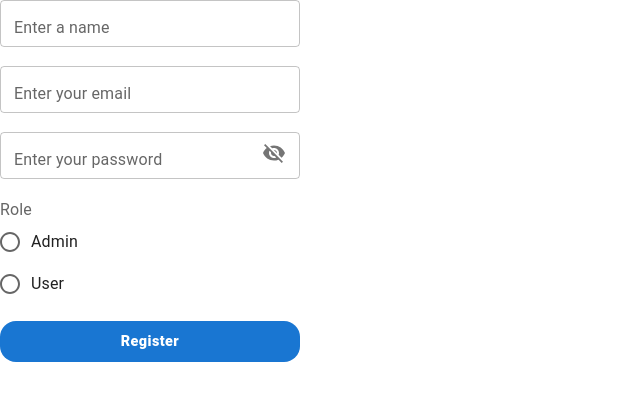
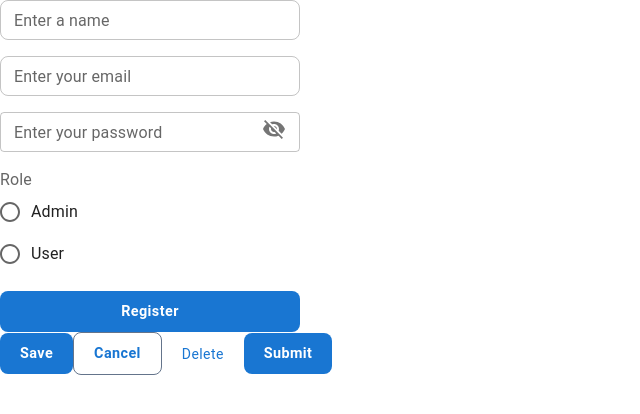
Before and after one commit to KirtanV19/MUI, a React (Vite) app: page / in a window 1280 px wide. Shown: the top 414 px of the page, without its empty margins (0-640 px from the left). Built offline with nearby package versions, Linux system fonts and the light colour scheme.

Commit message:
Improve Custom button

```diff
--- a/src/App.jsx
+++ b/src/App.jsx
@@ -1,13 +1,14 @@
 import Register from "./components/Register";
-import { ThemeProvider } from "@emotion/react";
+import { ThemeProvider } from "@mui/material/styles";
 import theme from "./theme/theme";
 import { CssBaseline } from "@mui/material";
-
+import Demo from "./components/Demo";
 const App = () => {
   return (
     <ThemeProvider theme={theme}>
       <CssBaseline />
       <Register />
+      <Demo />
     </ThemeProvider>
   );
 };
--- /dev/null
+++ b/src/components/Demo.jsx
@@ -0,0 +1,14 @@
+import CustomButton from '../shared/CustomButton'
+
+const Demo = () => {
+    return (
+        <>
+            <CustomButton variant="contained">Save</CustomButton>
+            <CustomButton variant="outlined">Cancel</CustomButton>
+            <CustomButton variant="text">Delete</CustomButton>
+            <CustomButton>Submit</CustomButton>
+        </>
+    )
+}
+
+export default Demo;
--- a/src/shared/CustomTextField/index.jsx
+++ b/src/shared/CustomTextField/index.jsx
@@ -1,17 +1,10 @@
-import TextField from "@mui/material/TextField";
-import { styled } from "@mui/material/styles";
+import { TextField } from "@mui/material";
 
-// eslint-disable-next-line no-unused-vars
-const CustomTextField = styled(TextField)(({ theme }) => ({
-    width: "100%",
-    height: 50,
-    "& .MuiInputBase-input": {
-        padding: "12px 14px",
-        fontSize: 16,
-    },
-    "& .MuiInputBase-root": {
-        borderRadius: 4,
-    },
-}));
+const CustomTextField = ({ ...props }) => {
+
+    return (
+        <TextField variant="outlined" size="small"  {...props} />
+    )
+}
 
 export default CustomTextField;
--- a/src/theme/theme.jsx
+++ b/src/theme/theme.jsx
@@ -15,37 +15,48 @@ const theme = createTheme({
     },
     components: {
         MuiButton: {
+            defaultProps: {
+                variant: "contained",
+                size: "medium",
+                disableElevation: true,
+                disableRipple: true,
+            },
             styleOverrides: {
                 root: {
-                    borderRadius: 16,
-                    fontWeight: 800,
-                    backgroundColor: COLORS.PRIMARY.main,
-                    color: 'white',
+                    borderRadius: 8,
+                    fontWeight: 600,
                     textTransform: "none",
                     padding: "8px 20px",
                     fontSize: "0.9rem",
                     boxShadow: "none",
+                },
+                text: {
+                    color: COLORS.PRIMARY.main,
+                    fontWeight: 400,
+                    fontSize: "0.875rem",
+                },
+                outlined: {
+                    border: `1px solid ${COLORS.NEUTRAL.main}`,
+                    backgroundColor: "transparent",
                     "&:hover": {
-                        backgroundColor: COLORS.PRIMARY.dark,
-                        boxShadow: "none",
+                        backgroundColor: COLORS.NEUTRAL.light,
                     },
                 },
-                containedPrimary: {
-                    backgroundColor: COLORS.PRIMARY.main,
-                    color: COLORS.SECONDARY,
-                    "&:hover": {
-                        backgroundColor: COLORS.PRIMARY.dark,
-                        color: 'black'
+            },
+        },
+
+        MuiTextField: {
+            defaultProps: {
+                variant: "outlined",
+                size: "small",
+                fullWidth: true,
+                InputProps: {
+                    style: {
+                        borderRadius: 8,
+                        padding: "4px 8px",
+                        height: "40px",
                     },
                 },
-                containedSecondary: {
-                    backgroundColor: COLORS.SECONDARY.main,
-                    color: COLORS.PRIMARY,
-                },
-            },
-            defaultProps: {
-                disableElevation: true,
-                variant: "contained",
             },
         },
     },
```
